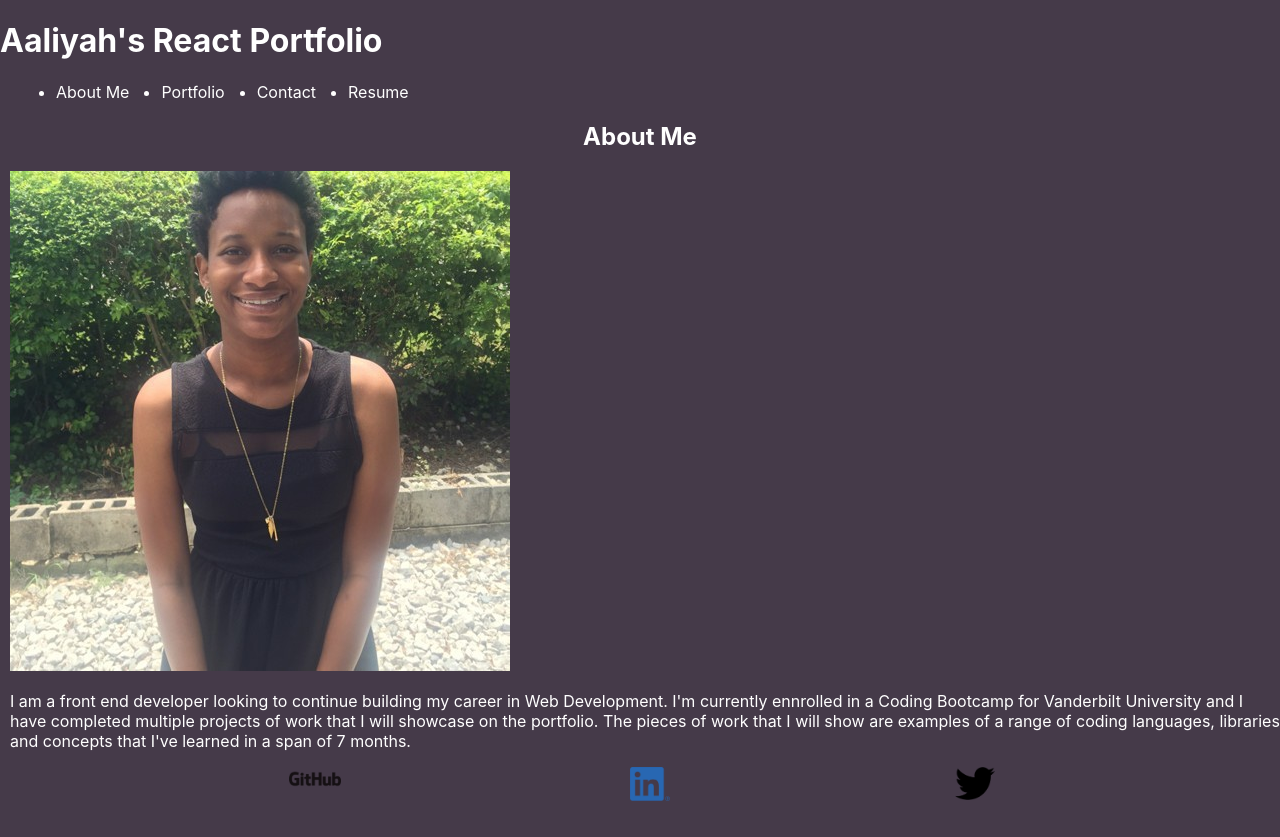
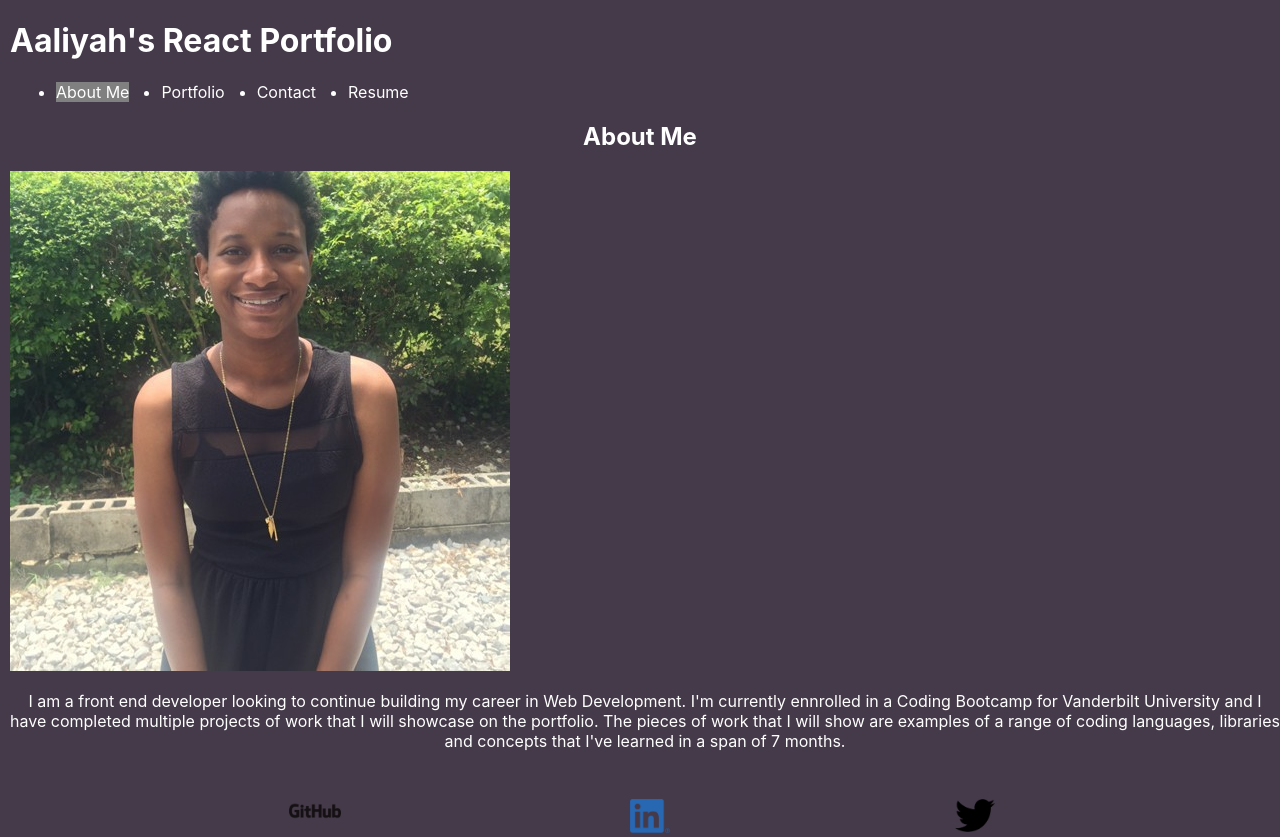
Before and after one commit to symlara/react-portfolio, a React (Create React App) app: page / in a window 1280 px wide. Before the commit the page ends 805 px from the top, so only its background shows below. Built offline with nearby package versions, Linux system fonts and the light colour scheme.

Commit message:
added new styles

```diff
--- a/src/App.js
+++ b/src/App.js
@@ -9,12 +9,11 @@ import Footer from "./components/Footer";
 
 
 
+function App() {
+const [currentTab, setCurrentTab] = useState("about");
 
-function App() {
-const [currentPage, setCurrentPage] = useState("about");
-
-const renderPage = () => {
-  switch (currentPage) {
+const renderTab = () => {
+  switch (currentTab) {
     // be sure to capitalize strings
       case "about":
         return <About />;
@@ -34,12 +33,13 @@ const renderPage = () => {
 return (
   <div>
     <div>
-    <Header currentPage={currentPage} setCurrentPage={setCurrentPage}></Header>
+    <Header currentTab={currentTab} setCurrentTab={setCurrentTab}></Header>
     </div>
+
 
     <div>
     <main>
-    {renderPage()}
+    {renderTab()}
       </main>
     </div>
 
--- a/src/components/Contact/index.js
+++ b/src/components/Contact/index.js
@@ -1,5 +1,5 @@
-import React, { useState } from "react";
-import { validateEmail } from "../../utils/helpers";
+import React, { useState } from 'react';
+import { validateEmail } from '../../utils/helpers';
 
 function ContactForm() {
     const [formState, setFormState] = useState({ name: '', email: '', message: '' });
@@ -28,16 +28,18 @@ function handleChange(e) {
         setFormState({...formState,  [e.target.name]: e.target.value })
         // console.log('errorMessage', errorMessage);
       }
-
     }
 
     function handleSubmit(e) {
         e.preventDefault();
         console.log(formState);
       }
+    // console.log(formState);
+    // JSX
+    // DOM elements
     return (
         <section>
-        <h1>Contact me</h1>
+            <h1 id="contact-me">Contact me</h1>
             <form id="contact-form" onSubmit={handleSubmit}>
                 <div>
                     <label htmlFor="name">Name:</label>
--- a/src/components/Header/index.js
+++ b/src/components/Header/index.js
@@ -1,19 +1,19 @@
 import React from 'react';
- import NavTabs from "../Nav";
+ import Nav from "../Nav";
 
 function Header(props) {
-    const { currentPage, setCurrentPage} = props;
+    const { currentTab, setCurrentTab} = props;
 
     return (
         <header>
             <div>
-                <h1>Aaliyah's React Portfolio</h1>
+                <h1 className="header">Aaliyah's React Portfolio</h1>
             </div>
 
             <div>
-                <NavTabs currentPage={currentPage}
-                setCurrentPage={setCurrentPage}
-                ></NavTabs>
+                <Nav currentTab={currentTab}
+                setCurrentTab={setCurrentTab}
+                ></Nav>
             </div>
         </header>
     );
--- a/src/components/Nav/index.js
+++ b/src/components/Nav/index.js
@@ -1,26 +1,26 @@
 import React from 'react';
 
-function NavTabs (props) {
-  const { currentPage, setCurrentPage } = props;
+function Nav (props) {
+  const { currentTab, setCurrentTab } = props;
 
 
   return (
     <nav>
         <ul className="flex-row" id="nav">
-                <li className={currentPage === "about" ? "mx-2 navActive" : "mx-2"}>
-                <span onClick={() => setCurrentPage("about")}>About Me</span>
+            <li className={currentTab === "about" ? "mx-2 navActive" : "mx-2"}>
+            <span onClick={() => setCurrentTab("about")}>About Me</span>
             </li>
 
-                <li className={currentPage === "portfolio" ? "mx-2 navActive" : "mx-2"}>
-                    <span onClick={() => setCurrentPage("portfolio")}>Portfolio</span>
+            <li className={currentTab === "portfolio" ? "mx-2 navActive" : "mx-2"}>
+                <span onClick={() => setCurrentTab("portfolio")}>Portfolio</span>
             </li>
 
-                <li className={currentPage === "contact" ? "mx-2 navActive" : "mx-2"}>
-                    <span onClick={() => setCurrentPage("contact")}>Contact</span>
+            <li className={currentTab === "contact" ? "mx-2 navActive" : "mx-2"}>
+                <span onClick={() => setCurrentTab("contact")}>Contact</span>
             </li>
 
-                <li className={currentPage === "resume" ? "mx-2 navActive" : "mx-2"}>
-                    <span onClick={() => setCurrentPage("resume")}>Resume</span>
+            <li className={currentTab === "resume" ? "mx-2 navActive" : "mx-2"}>
+                <span onClick={() => setCurrentTab("resume")}>Resume</span>
             </li>
         </ul>
     </nav>
@@ -28,4 +28,4 @@ function NavTabs (props) {
 )
 }
 
-export default NavTabs;
+export default Nav;
--- a/src/components/Resume/index.js
+++ b/src/components/Resume/index.js
@@ -11,16 +11,21 @@ function Resume() {
                 <a href={require("../../assets/files/AS updated resume 21.docx")} download>Download my Resume here</a>
             </div>
 
-            <div>
-                    <h4>Proficiencies</h4>
+            <div className="proficiencies">
+                    <h3> Front-End Proficiencies</h3>
                     <ul>
                         <li>HTML</li>
                         <li>CSS</li>
                         <li>JavaScript</li>
                         <li>jQuery</li>
+                        <li>Bootstrap</li>
                         <li>React</li>
                         <li>Git</li>
                         <li>Responsive UI</li>
+                    </ul>
+                    <br />
+                    <h3>Back-End Proficiencies</h3>
+                    <ul>
                         <li>APIs</li>
                         <li>Node.Js</li>
                         <li>Express</li>
@@ -28,7 +33,16 @@ function Resume() {
                         <li>REST</li>
                         <li>(PWA) Progressive Web Application</li>
                     </ul>
-                    <hr />
+                   <br />
+                       <h3>Dev-Tool Proficiencies</h3>
+                       <ul>
+                       <li>mySQL</li>
+                       <li>Sequalize</li>
+                       <li>noSQL</li>
+                       <li>SQLite</li>
+                       <li>MongoDB</li>
+                       <li>Mongoose</li>
+                   </ul>
             </div>
         </section>
     )
--- a/src/index.css
+++ b/src/index.css
@@ -2,7 +2,7 @@
   --spacing-one: calc(1rem * 0.5);
   --spacing-two: calc(1rem);
   --spacing-five: calc(2.5rem);
-
+  --primary: #808080;
 }
 
 
@@ -23,9 +23,17 @@ body {
 }
 
 #nav li :hover {
-  background-color: grey;
+  background-color: var(--primary);
   border-radius: 6px;
 }
+
+.navActive {
+  background-color: var(--primary);
+  color: #ffffff;
+  cursor: default;
+}
+
+
 
 
 code {
@@ -40,12 +48,36 @@ code {
 .about-me {
   align-items: wrap;
   padding-left: 10px;
+  text-align: center;
+  display: flex;
+  flex-wrap: wrap;
 }
 
 .profile-picture {
   width: 250px;
   border-radius: 8px;
   height: 50%;
+  padding-left: 10px;
+}
+
+.header {
+  padding-left: 10px;
+}
+
+#contact-me {
+  text-align: center;
+}
+
+.resume-header {
+ text-align: center;
+}
+
+.resume a {
+  text-decoration: none;
+  color: black;
+}
+
+.resume {
   padding-left: 10px;
 }
 
@@ -58,6 +90,8 @@ code {
   display: flex;
   flex-wrap: wrap;
 }
+
+
 
 
 .mx-2 {
@@ -101,10 +135,7 @@ code {
 
 
 
-.resume a {
-  text-decoration: none;
-  color: black;
-}
+
 
 /* portfolio page */
 
@@ -142,7 +173,7 @@ code {
 }
 
 .container a:hover {
-  background-color: grey;
+  background-color: var(--primary);
   border-radius: 2px;
 }
 
@@ -188,3 +219,7 @@ button {
 	margin-bottom: 30px;
 	padding: 5px 10px;
 }
+
+.proficiencies h3 {
+  padding-left: 10px;
+}
```
Also changed, not shown: src/components/Portfolio/index.js (+0 -19 lines). Lines whose indentation alone changed are shown as unchanged.
